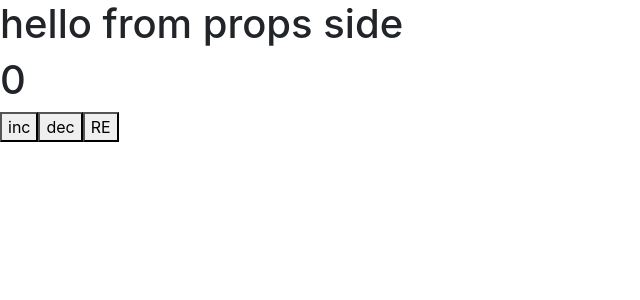
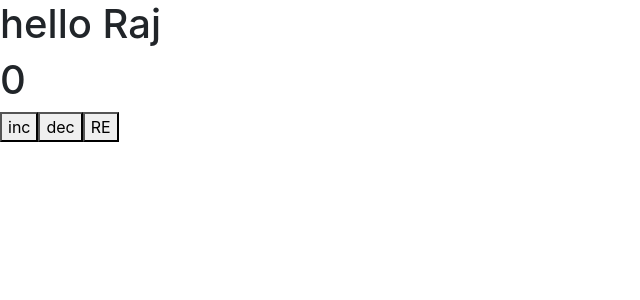
Before and after one commit to rajmishra-47/Daily_React, a React (Create React App) app in the folder my/: page / in a window 1280 px wide. Shown: the top 300 px of the page, without its empty margins (0-640 px from the left). Built offline with nearby package versions, Linux system fonts and the light colour scheme.

Commit message:
changes in props

```diff
--- a/my/src/App.js
+++ b/my/src/App.js
@@ -6,7 +6,7 @@ import Counter from './components/counter';
 function App() {
   return (
     <>
-    <A1 name="hello from props side"></A1>
+    <A1 name="Raj"></A1>
     <Counter></Counter>
     </>
   );
--- a/my/src/components/a1.jsx
+++ b/my/src/components/a1.jsx
@@ -6,7 +6,7 @@ export default function A1(props) {
         {/* hello,my self Raj.This is my first component
         <p className="text-center m-5">This is another tex with bootstrap included.</p> */}
 
-        <h1>{props.name}</h1>
+        <h1>hello {props.name}</h1>
     </div>
   )
 }
```
